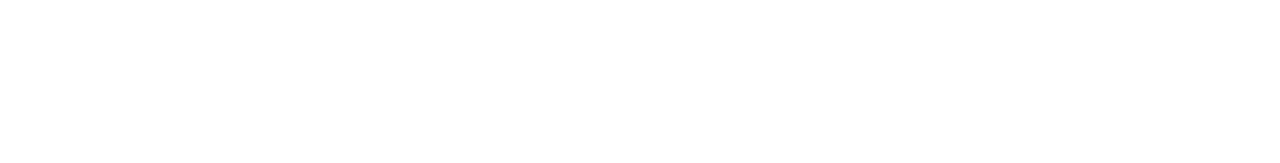
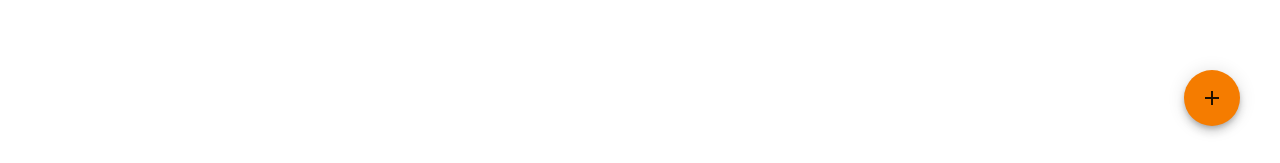
Before and after one commit to zx123497/hackathon, a React (Create React App) app: page / in a window 1280 px wide. Shown: the part 634-797 px from the top of the page. Built offline with nearby package versions, Linux system fonts and the light colour scheme.

Commit message:
add 'add office' icon button

```diff
--- a/src/pages/Home.js
+++ b/src/pages/Home.js
@@ -2,10 +2,18 @@ import React from "react";
 import Grid from "@material-ui/core/Grid";
 import OfficeCard from "./../components/OfficeCard";
 import { makeStyles } from "@material-ui/core/styles";
+import Fab from "@material-ui/core/Fab";
+import AddIcon from "@material-ui/icons/Add";
+import theme from "./../themes/theme";
 
 const useStyles = makeStyles({
   root: {
     margin: "2% 5%",
+  },
+  fab: {
+    position: "fixed",
+    bottom: theme.spacing(5),
+    right: theme.spacing(5),
   },
 });
 
@@ -27,6 +35,16 @@ const Home = () => {
           </Grid>
         ))}
       </Grid>
+      <Fab
+        aria-label="add"
+        color="primary"
+        onClick={() => {
+          alert("add something");
+        }}
+        className={classes.fab}
+      >
+        <AddIcon />
+      </Fab>
     </div>
   );
 };
```
